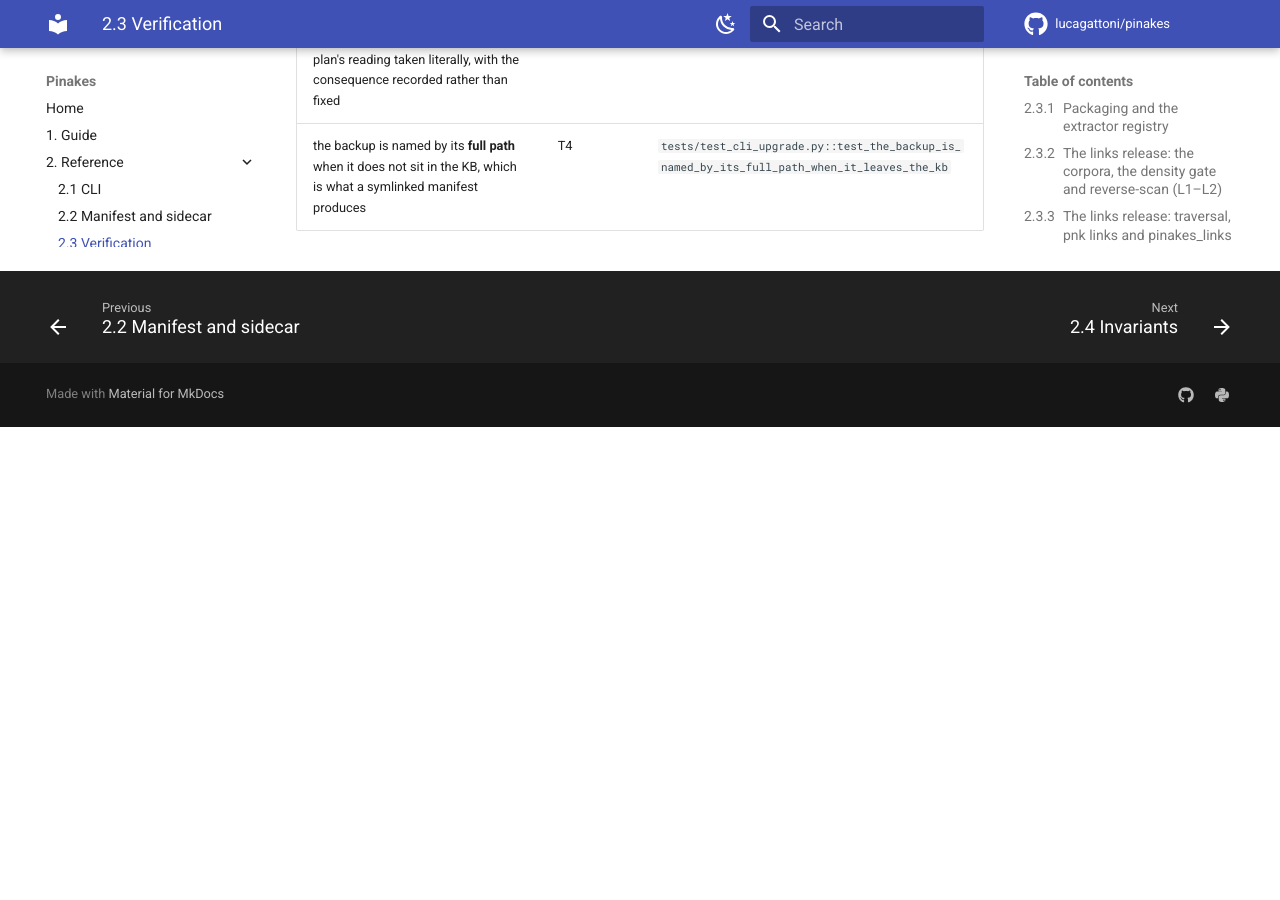
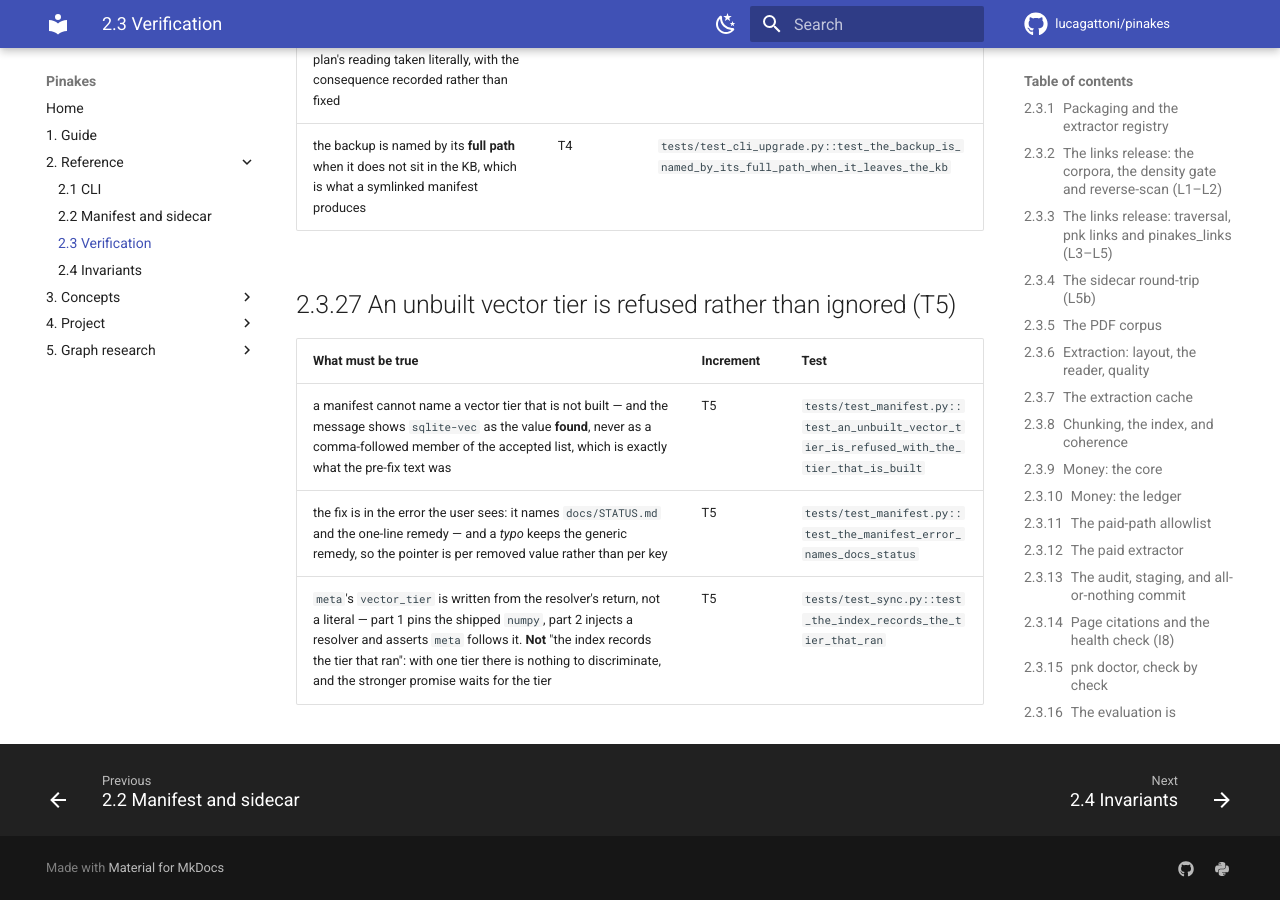
Before and after one commit to lucagattoni/Pinakes, an MkDocs documentation site: the page built from docs/VERIFICATION.md, in a window 1280 px wide and 900 px high, scrolled down 62106 px. Built offline with MkDocs 1.6.1 and Material for MkDocs 9.7.7, drawn with Linux system fonts in a browser that asks for light colours; comment, search, counter and statistics services are not loaded; before the commit the page ends 62533 px from its top, so only the background shows below that.

Commit message:
T5 docs: the tier row, DESIGN's reasoning, D-4 recorded, fragments
Docs, audited by neighbourhood rather than by the diff:

- docs/MANIFEST.md — the vector_tier row now lists the two accepted values,
  says sqlite-vec is refused at load time, gives the one-line fix, and points
  at graph_channel's "ppr" two rows below as the same rule.
- docs/DESIGN.md §3.1 — a new paragraph, because the *reasoning* changed:
  disclosing an unbuilt tier in a table is not enough, which is what §3.1's own
  "a table of three tiers reads as three available tiers" was already worried
  about. Also sharpens the pre-v1 containment sentence: the containment today
  is that the tier cannot be named at all.
- docs/STATUS.md — the not-built row records the refusal and the fix.
- docs/VERIFICATION.md — three rows for the three tests T5 adds.
- docs/README.md — the live-plan pointer said "T3 merged; T4 (--apply) is
  next" after T4 shipped in 0.20.0. Fixed while here: it is one of the entry
  points a fresh session actually opens, so a stale pointer there costs a
  session's first ten minutes.

Plan updates:

- D-4 recorded as TAKEN, option A, with the evidence the plan itself did not
  cite: manifest.py's GRAPH_CHANNELS docstring had already settled the rule
  the decision was framed to turn on, one line below VECTOR_TIERS.
- T5's second-half paragraph carries a correction: it asks that both sync and
  search call the resolver "so meta's claim and the code path cannot disagree"
  and then admits, two paragraphs later, that with one tier there is nothing to
  discriminate. Both cannot hold. The eighth of this plan's own specs to be
  wrong, and the second found by building rather than reading.

Fragments: one changelog (fixed), stating the break in its first sentence per
D-12's obligation 1; one retrospective.

./check.sh green, make docs green.

```diff
--- a/docs/DESIGN.md
+++ b/docs/DESIGN.md
@@ -348,13 +348,22 @@
 True ANN (faiss / hnswlib / usearch) is deliberately excluded: each means a native dependency and a
 second index file outside SQLite, which breaks the single-portable-directory constraint. If linear
 scan becomes the binding limit before 2M chunks, the honest fix is splitting the KB, not smuggling
-in an ANN index. `sqlite-vec` is also pre-v1 with breaking changes expected — contained by only
-being reached above 50k chunks, with `vector_tier = "numpy"` supported as a config override.
+in an ANN index. `sqlite-vec` is also pre-v1 with breaking changes expected — contained today by
+the tier being unbuilt and unnameable (below), and once built, by only being reached above 50k
+chunks with `vector_tier = "numpy"` supported as a config override.
 
 **What is built:** the NumPy tier only, at *any* corpus size — the `sqlite-vec` tier lands in the
 template release (§8). NumPy does not fail above 50k, it just costs linear RAM (≈1.5 GB at 1M chunks × 384
 dims); `pnk doctor` warns past the 50k threshold and names the tier that will fix it. Stating this
 matters because a table of three tiers reads as three *available* tiers.
+
+**And saying so is not enough, which is the part that had to be fixed.** `[retrieval] vector_tier`
+accepted `"sqlite-vec"` for as long as the value existed, and gave the KB the NumPy tier anyway —
+`sync` stamped `numpy` into the index's `meta` whatever the manifest said, and `search` never read
+the field, so the setting was silent on every surface a user could check. A manifest naming the
+tier is now **refused at load time**, naming the tiers that are built; the value returns when the
+tier does. This is the same rule `[retrieval] graph_channel` applies to `"ppr"` (§4A) — a setting
+the code does not implement is not a setting, and disclosing that in a table does not make it one.
 
 **Environment requirement:** SQLite ≥ 3.35 compiled with FTS5, and — for the `sqlite-vec` tier —
 `enable_load_extension` available. uv-managed CPython 3.13 satisfies both (verified 20260725 13:49: SQLite
--- a/docs/VERIFICATION.md
+++ b/docs/VERIFICATION.md
@@ -886,3 +886,11 @@
 | a hunk that no longer places uniquely is refused rather than written at a guessed position | T4 | `tests/test_cli_upgrade.py::test_splices_refuses_a_hunk_that_no_longer_places_uniquely` |
 | the *same manifest* outcome writes nothing under `--apply`, the `[kb] template` restamp included — the plan's reading taken literally, with the consequence recorded rather than fixed | T4 | `tests/test_cli_upgrade.py::test_same_manifest_under_apply_writes_nothing` |
 | the backup is named by its **full path** when it does not sit in the KB, which is what a symlinked manifest produces | T4 | `tests/test_cli_upgrade.py::test_the_backup_is_named_by_its_full_path_when_it_leaves_the_kb` |
+
+## An unbuilt vector tier is refused rather than ignored (T5)
+
+| What must be true | Increment | Test |
+|---|---|---|
+| a manifest cannot name a vector tier that is not built — and the message shows `sqlite-vec` as the value **found**, never as a comma-followed member of the accepted list, which is exactly what the pre-fix text was | T5 | `tests/test_manifest.py::test_an_unbuilt_vector_tier_is_refused_with_the_tier_that_is_built` |
+| the fix is in the error the user sees: it names `docs/STATUS.md` and the one-line remedy — and a *typo* keeps the generic remedy, so the pointer is per removed value rather than per key | T5 | `tests/test_manifest.py::test_the_manifest_error_names_docs_status` |
+| `meta`'s `vector_tier` is written from the resolver's return, not a literal — part 1 pins the shipped `numpy`, part 2 injects a resolver and asserts `meta` follows it. **Not** "the index records the tier that ran": with one tier there is nothing to discriminate, and the stronger promise waits for the tier | T5 | `tests/test_sync.py::test_the_index_records_the_tier_that_ran` |
```
Also changed, not shown: changelog.d/20260808_0628-fixed-unbuilt-vector-tier-refused.md (added, +14 -0 lines), docs/MANIFEST.md (+1 -1 lines), docs/README.md (+1 -1 lines), docs/STATUS.md (+1 -1 lines), plans/20260804_1016-template-release.md (+35 -1 lines), retro.d/20260808_0628-t5-unbuilt-vector-tier.md (added, +35 -0 lines).
